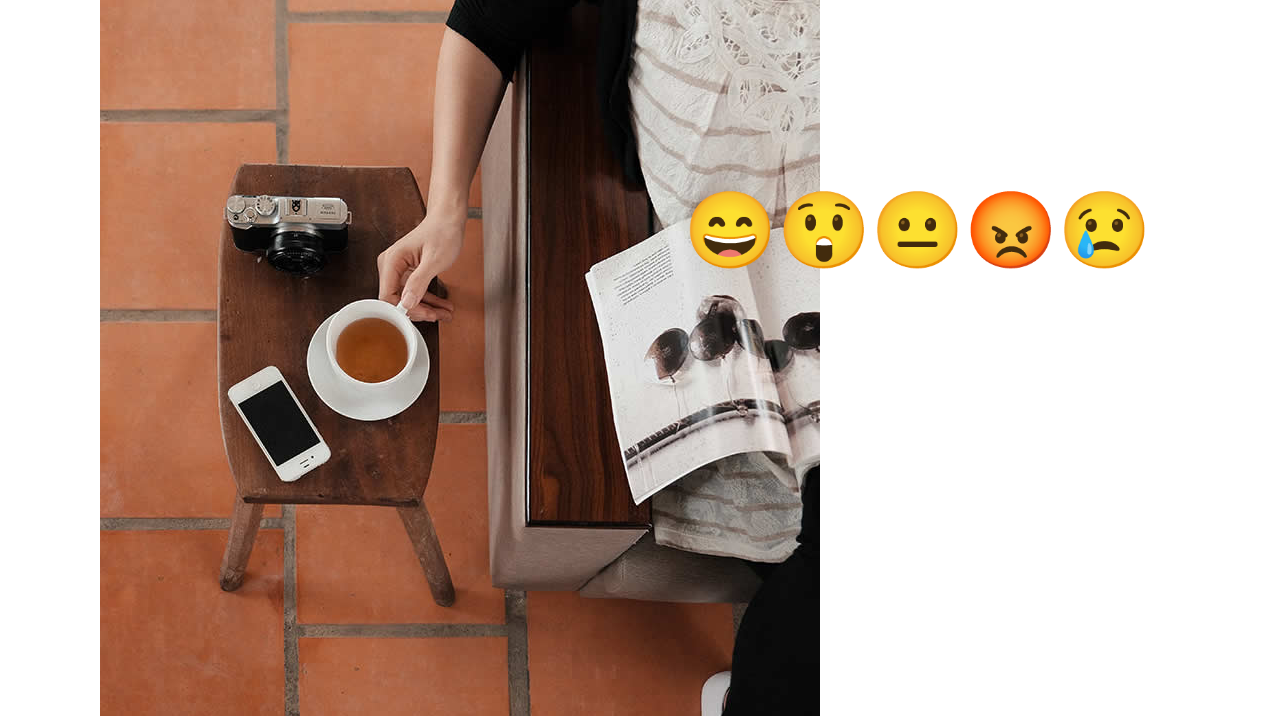
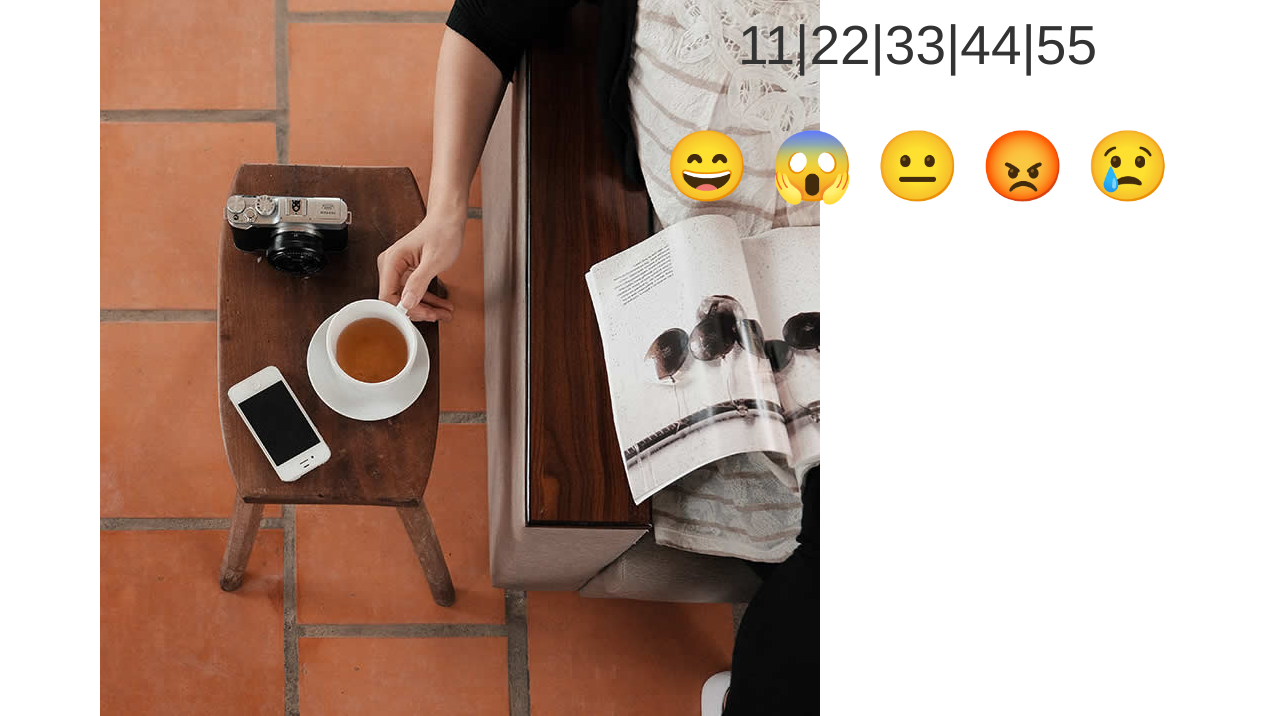
Before and after one commit to skzhou/Emotigram, a Flask app: page / in a window 1280 px wide. Shown: the part 2131-2847 px from the top of the page. Run offline with Flask 2, Linux system fonts and the light colour scheme; some libraries are stand-ins or nearby versions.

Commit message:
UI Changes

```diff
--- a/templates/index2.html
+++ b/templates/index2.html
@@ -65,7 +65,8 @@ http://www.templatemo.com/tm-477-puzzle
        </div>
 
        <div class="col-lg-6 col-md-6 col-md-pull-6 content-item background flexbox">
-           <h2 style="font-size:75px;position:relative;top:170px;left: 0px;text-align:center">😄😲😐😡😢</h2>
+        <h2 style="font-size:69px;position:relative;bottom:-110px;left: 0px;text-align:center"><span>😄</span> <span>😱</span> <span>😐</span> <span>😡</span> <span>😢</span></h2>
+        <h2 style="font-size:55px;position:relative;bottom:100px;left: 0px;text-align:center">11|22|33|44|55</h2>
        </div>
 
    </section>
@@ -76,7 +77,8 @@ http://www.templatemo.com/tm-477-puzzle
        </div>
 
        <div class="col-lg-6 col-md-6 content-item background flexbox">
-           <h2 style="font-size:75px;position:relative;top:170px;left: 0px;text-align:center">😄😲😐😡😢</h2>
+        <h2 style="font-size:69px;position:relative;bottom:-110px;left: 0px;text-align:center"><span>😄</span> <span>😱</span> <span>😐</span> <span>😡</span> <span>😢</span></h2>
+        <h2 style="font-size:55px;position:relative;bottom:100px;left: 0px;text-align:center">11|22|33|44|55</h2>
        </div>
 
 
@@ -86,10 +88,9 @@ http://www.templatemo.com/tm-477-puzzle
         <div class="col-lg-6 col-md-6 col-md-push-6 content-item">
            <img src="../static/images/2.jpg" alt="Image" class="tm-image">
        </div>
-
-
-            <div class="col-lg-6 col-md-6 col-md-pull-6 content-item background flexbox">
-           <h2 style="font-size:75px;position:relative;top:170px;left: 0px;text-align:center">😄😲😐😡😢</h2>
+        <div class="col-lg-6 col-md-6 col-md-pull-6 content-item background flexbox">
+        <h2 style="font-size:69px;position:relative;bottom:-110px;left: 0px;text-align:center"><span>😄</span> <span>😱</span> <span>😐</span> <span>😡</span> <span>😢</span></h2>
+        <h2 style="font-size:55px;position:relative;bottom:100px;left: 0px;text-align:center">11|22|33|44|55</h2>
        </div>
 
 
@@ -101,7 +102,8 @@ http://www.templatemo.com/tm-477-puzzle
        </div>
 
        <div class="col-lg-6 col-md-6 content-item background flexbox">
-           <h2 style="font-size:75px;position:relative;top:170px;left: 0px;text-align:center">😄😲😐😡😢</h2>
+        <h2 style="font-size:69px;position:relative;bottom:-110px;left: 0px;text-align:center"><span>😄</span> <span>😱</span> <span>😐</span> <span>😡</span> <span>😢</span></h2>
+        <h2 style="font-size:55px;position:relative;bottom:100px;left: 0px;text-align:center">11|22|33|44|55</h2>
        </div>
    </section>
 
@@ -113,12 +115,69 @@ http://www.templatemo.com/tm-477-puzzle
        </div>
 
              <div class="col-lg-6 col-md-6 col-md-pull-6 content-item background flexbox">
-           <h2 style="font-size:75px;position:relative;top:170px;left: 0px;text-align:center">😄😲😐😡😢</h2>
+        <h2 style="font-size:69px;position:relative;bottom:-110px;left: 0px;text-align:center"><span>😄</span> <span>😱</span> <span>😐</span> <span>😡</span> <span>😢</span></h2>
+        <h2 style="font-size:55px;position:relative;bottom:100px;left: 0px;text-align:center">11|22|33|44|55</h2>
        </div>
 
    </section>
+   <section class="col-md-12 content" id="section4">
+       <div class="col-lg-6 col-md-6 content-item">
+           <img src="../static/images/3.jpg" alt="Image" class="tm-image">
+       </div>
+
+       <div class="col-lg-6 col-md-6 content-item background flexbox">
+        <h2 style="font-size:69px;position:relative;bottom:-110px;left: 0px;text-align:center"><span>😄</span> <span>😱</span> <span>😐</span> <span>😡</span> <span>😢</span></h2>
+        <h2 style="font-size:55px;position:relative;bottom:100px;left: 0px;text-align:center">11|22|33|44|55</h2>
+       </div>
+   </section>
 
 
+
+   <section class="col-md-12 content" id="section5">
+       <div class="col-lg-6 col-md-6 col-md-push-6 content-item">
+           <img src="../static/images/2.jpg" alt="Image" class="tm-image">
+       </div>
+
+             <div class="col-lg-6 col-md-6 col-md-pull-6 content-item background flexbox">
+        <h2 style="font-size:69px;position:relative;bottom:-110px;left: 0px;text-align:center"><span>😄</span> <span>😱</span> <span>😐</span> <span>😡</span> <span>😢</span></h2>
+        <h2 style="font-size:55px;position:relative;bottom:100px;left: 0px;text-align:center">11|22|33|44|55</h2>
+       </div>
+
+   </section>
+   <section class="col-md-12 content" id="section4">
+       <div class="col-lg-6 col-md-6 content-item">
+           <img src="../static/images/3.jpg" alt="Image" class="tm-image">
+       </div>
+
+       <div class="col-lg-6 col-md-6 content-item background flexbox">
+        <h2 style="font-size:69px;position:relative;bottom:-110px;left: 0px;text-align:center"><span>😄</span> <span>😱</span> <span>😐</span> <span>😡</span> <span>😢</span></h2>
+        <h2 style="font-size:55px;position:relative;bottom:100px;left: 0px;text-align:center">11|22|33|44|55</h2>
+       </div>
+   </section>
+
+
+
+   <section class="col-md-12 content" id="section5">
+       <div class="col-lg-6 col-md-6 col-md-push-6 content-item">
+           <img src="../static/images/2.jpg" alt="Image" class="tm-image">
+       </div>
+
+             <div class="col-lg-6 col-md-6 col-md-pull-6 content-item background flexbox">
+        <h2 style="font-size:69px;position:relative;bottom:-110px;left: 0px;text-align:center"><span>😄</span> <span>😱</span> <span>😐</span> <span>😡</span> <span>😢</span></h2>
+        <h2 style="font-size:55px;position:relative;bottom:100px;left: 0px;text-align:center">11|22|33|44|55</h2>
+       </div>
+
+   </section>
+      <section class="col-md-12 content" id="section4">
+       <div class="col-lg-6 col-md-6 content-item">
+           <img src="../static/images/3.jpg" alt="Image" class="tm-image">
+       </div>
+
+       <div class="col-lg-6 col-md-6 content-item background flexbox">
+        <h2 style="font-size:69px;position:relative;bottom:-110px;left: 0px;text-align:center"><span>😄</span> <span>😱</span> <span>😐</span> <span>😡</span> <span>😢</span></h2>
+        <h2 style="font-size:55px;position:relative;bottom:100px;left: 0px;text-align:center">11|22|33|44|55</h2>
+       </div>
+   </section>
 <!--
 <footer class="col-md-12 content" id="externals">
  <div class="col-lg-6 col-md-6 last">
```
